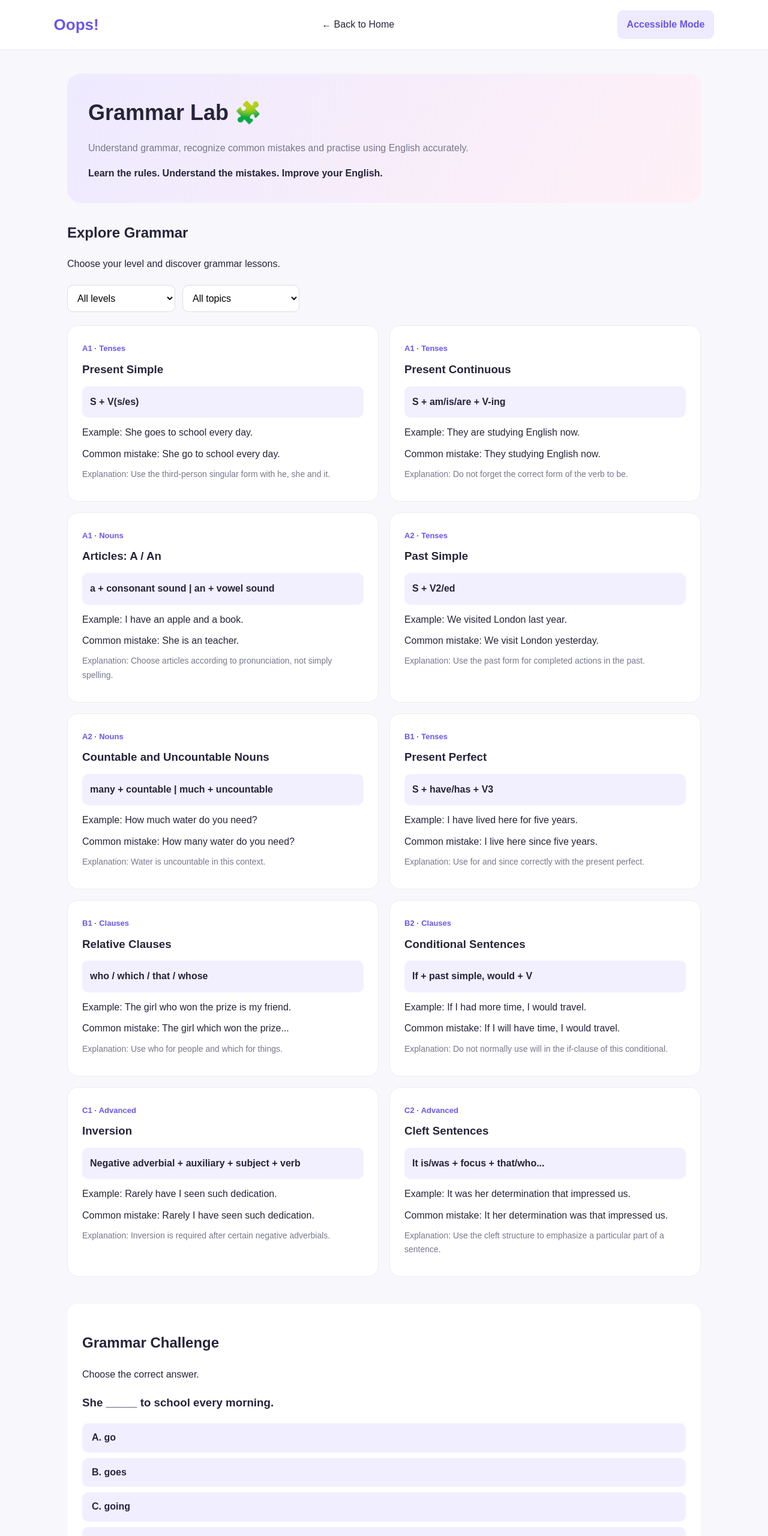
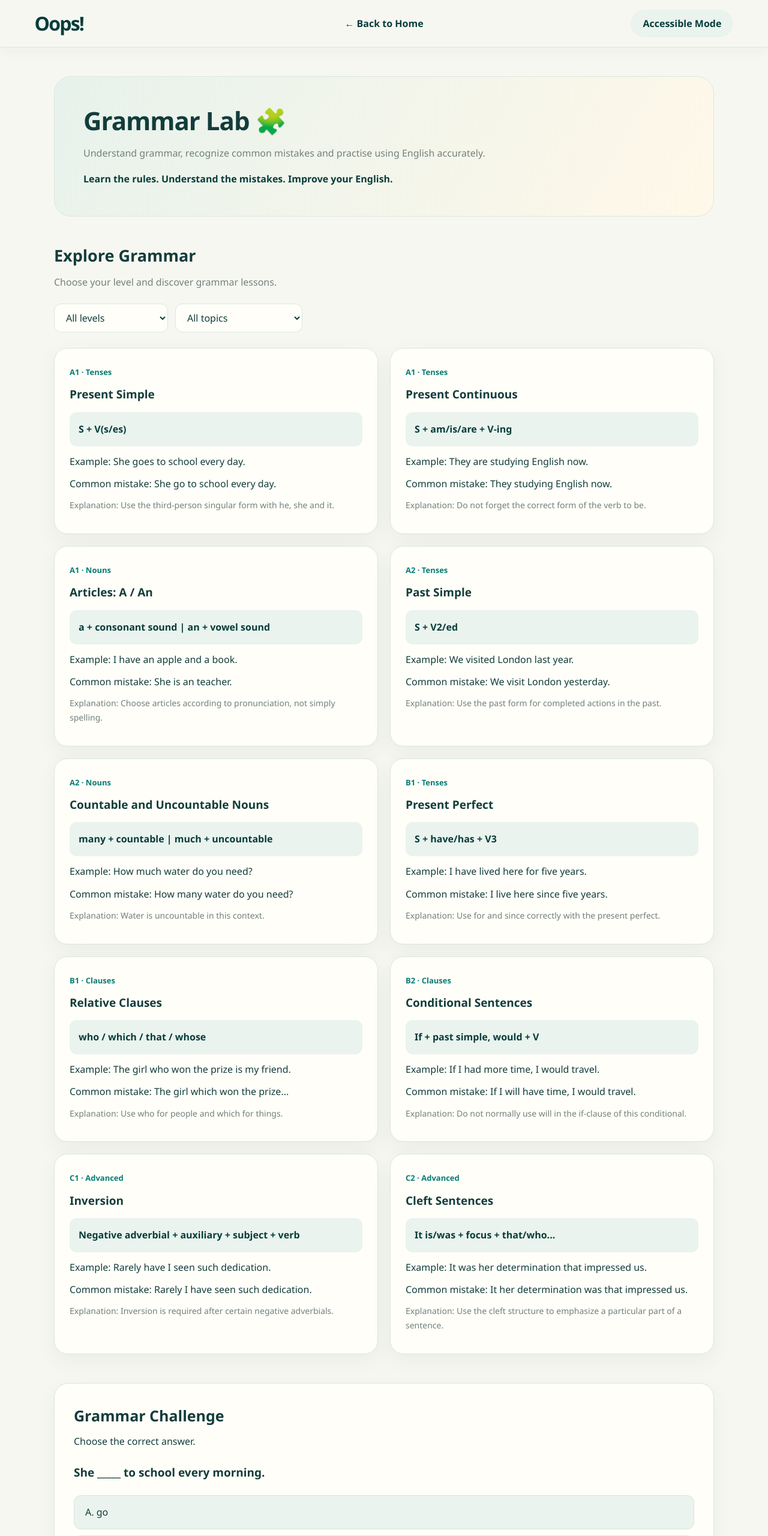
Before and after one commit to oops-english/oopslearn, a plain HTML site: page grammar.html in a window 1280 px wide. Shown: the top 2560 px of the page at 60% size. Drawn offline with Linux system fonts and the light colour scheme.

Commit message:
Update grammar.html

```diff
--- a/grammar.html
+++ b/grammar.html
@@ -5,42 +5,426 @@
 <meta charset="UTF-8">
 <meta name="viewport" content="width=device-width, initial-scale=1.0">
 <title>Grammar Lab | Oops!</title>
+
 <style>
-:root{--primary:#6957e8;--bg:#f7f7fc;--text:#26243a;--card:#fff;--muted:#77778d}
-*{box-sizing:border-box}
-body{margin:0;font-family:Arial,sans-serif;background:var(--bg);color:var(--text);line-height:1.65}
-header{background:var(--card);padding:17px 7%;display:flex;justify-content:space-between;align-items:center;gap:15px;flex-wrap:wrap;border-bottom:1px solid #eee}
-.logo{font-size:26px;font-weight:800;color:var(--primary);text-decoration:none}
-header a:not(.logo){color:var(--text);text-decoration:none}
-button,select{font:inherit}
-button{cursor:pointer;border:0;border-radius:10px;padding:11px 16px;font-weight:700}
-.primary{background:var(--primary);color:white}
-.secondary{background:#eeeaff;color:var(--primary)}
-main{max-width:1100px;margin:auto;padding:40px 22px}
-.hero{padding:35px;background:linear-gradient(120deg,#eeeaff,#fff0f6);border-radius:22px;margin-bottom:30px}
-.hero h1{font-size:36px;margin:0}
-.hero p{color:var(--muted)}
-.filters{display:flex;gap:12px;flex-wrap:wrap;margin:22px 0}
-select{padding:12px;border:1px solid #ddd;border-radius:10px;background:white;min-width:180px}
-.lesson-grid{display:grid;grid-template-columns:repeat(2,1fr);gap:18px}
-.lesson{background:var(--card);padding:24px;border-radius:18px;border:1px solid #eee}
-.level{color:var(--primary);font-size:13px;font-weight:bold}
-.lesson h3{margin:7px 0}
-.formula{background:#f2efff;padding:13px;border-radius:10px;margin:12px 0;font-weight:bold}
-.lesson p{margin:9px 0}
-.muted{color:var(--muted);font-size:14px}
-.quiz{margin-top:45px;background:var(--card);padding:25px;border-radius:18px}
-.option{display:block;width:100%;text-align:left;margin:9px 0;background:#f1efff;color:#29243c}
-#feedback{font-weight:bold;margin-top:15px}
-body.accessible{--bg:#000;--text:#fff;--card:#111;--muted:#eee;--primary:#ffeb3b}
-body.accessible .hero{background:#171717}
-body.accessible .formula,body.accessible .option{background:#333;color:#fff}
-body.accessible select{background:#111;color:white;border:2px solid white}
-body.large-text{font-size:120%}
-:focus-visible{outline:3px solid #ff9800;outline-offset:4px}
-footer{text-align:center;padding:30px;color:var(--muted)}
-@media(max-width:650px){.lesson-grid{grid-template-columns:1fr}.hero h1{font-size:29px}}
+:root {
+  --primary: #39b9ad;
+  --primary-dark: #073d3b;
+  --bg: #f7f7f1;
+  --text: #123d3b;
+  --card: #fffef9;
+  --muted: #71817d;
+  --line: #dce6df;
+  --soft: #eaf3ee;
+  --gold: #f6bd2f;
+  --shadow: 0 12px 35px rgba(7,61,59,.06);
+}
+
+* {
+  box-sizing: border-box;
+  margin: 0;
+  padding: 0;
+}
+
+html {
+  scroll-behavior: smooth;
+  scroll-padding-top: 100px;
+}
+
+body {
+  margin: 0;
+  font-family: "Be Vietnam Pro", "Segoe UI", Arial, sans-serif;
+  background: var(--bg);
+  color: var(--text);
+  line-height: 1.7;
+  overflow-x: hidden;
+  -webkit-font-smoothing: antialiased;
+}
+
+h1, h2, h3, .logo {
+  font-family: "Lexend", "Be Vietnam Pro", "Segoe UI", sans-serif;
+}
+
+header {
+  min-height: 76px;
+  padding: 12px clamp(20px, 4.5vw, 76px);
+  display: grid;
+  grid-template-columns: 1fr auto 1fr;
+  align-items: center;
+  gap: 20px;
+  position: sticky;
+  top: 0;
+  z-index: 100;
+  background: rgba(247,247,241,.96);
+  border-bottom: 1px solid var(--line);
+  box-shadow: 0 5px 22px rgba(7,61,59,.04);
+  backdrop-filter: blur(14px);
+  -webkit-backdrop-filter: blur(14px);
+}
+
+.logo {
+  justify-self: start;
+  font-size: 32px;
+  font-weight: 900;
+  letter-spacing: -1.8px;
+  color: var(--primary-dark);
+  text-decoration: none;
+}
+
+header a:not(.logo) {
+  justify-self: center;
+  color: var(--primary-dark);
+  text-decoration: none;
+  font-weight: 700;
+  transition: color .2s ease;
+}
+
+header a:not(.logo):hover {
+  color: #159b8e;
+}
+
+header button {
+  justify-self: end;
+  min-height: 46px;
+  padding: 0 20px;
+  border-radius: 999px;
+  font: inherit;
+  font-weight: 700;
+}
+
+button, select {
+  font: inherit;
+}
+
+button {
+  cursor: pointer;
+  border: none;
+  transition: background .2s ease,
+              color .2s ease,
+              transform .2s ease,
+              box-shadow .2s ease;
+}
+
+button:active {
+  transform: translateY(1px);
+}
+
+.primary {
+  background: var(--primary-dark);
+  color: white;
+}
+
+.primary:hover {
+  background: #0c5751;
+  box-shadow: 0 5px 14px rgba(7,61,59,.13);
+}
+
+.secondary {
+  background: #eaf3ee;
+  color: var(--primary-dark);
+}
+
+.secondary:hover {
+  background: #dcece5;
+}
+
+main {
+  width: min(1100px, 92%);
+  margin: auto;
+  padding: 48px 0 70px;
+}
+
+.hero {
+  padding: clamp(30px, 5vw, 48px);
+  background: linear-gradient(120deg, #e7f2ec, #fff8e9);
+  border: 1px solid var(--line);
+  border-radius: 28px;
+  margin-bottom: 42px;
+}
+
+.hero h1 {
+  font-size: clamp(29px, 4vw, 42px);
+  line-height: 1.2;
+  letter-spacing: -1px;
+  margin-bottom: 15px;
+}
+
+.hero p {
+  color: var(--muted);
+  margin-bottom: 16px;
+  font-size: 16px;
+}
+
+.hero strong {
+  color: var(--primary-dark);
+}
+
+main > h2 {
+  font-size: 27px;
+  margin-bottom: 8px;
+}
+
+main > p {
+  color: var(--muted);
+}
+
+.filters {
+  display: flex;
+  gap: 12px;
+  flex-wrap: wrap;
+  margin: 22px 0 26px;
+}
+
+select {
+  min-height: 48px;
+  min-width: 190px;
+  padding: 0 15px;
+  border: 1px solid var(--line);
+  border-radius: 12px;
+  background: var(--card);
+  color: var(--text);
+  outline: none;
+  cursor: pointer;
+}
+
+select:focus-visible {
+  outline: 3px solid var(--gold);
+  outline-offset: 3px;
+}
+
+.lesson-grid {
+  display: grid;
+  grid-template-columns: repeat(2, minmax(0, 1fr));
+  gap: 20px;
+}
+
+.lesson {
+  min-width: 0;
+  background: var(--card);
+  padding: 25px;
+  border-radius: 22px;
+  border: 1px solid var(--line);
+  box-shadow: var(--shadow);
+  transition: transform .2s ease, box-shadow .2s ease;
+}
+
+.lesson:hover {
+  transform: translateY(-3px);
+  box-shadow: 0 16px 35px rgba(7,61,59,.09);
+}
+
+.level {
+  color: #087d73;
+  font-size: 13px;
+  font-weight: 800;
+}
+
+.lesson h3 {
+  font-size: 19px;
+  margin: 8px 0 13px;
+}
+
+.formula {
+  background: var(--soft);
+  color: var(--primary-dark);
+  padding: 15px;
+  border-radius: 12px;
+  margin: 12px 0;
+  font-weight: 800;
+  overflow-wrap: anywhere;
+}
+
+.lesson p {
+  margin: 10px 0;
+  overflow-wrap: anywhere;
+}
+
+.muted {
+  color: var(--muted);
+  font-size: 14px;
+}
+
+.quiz {
+  margin-top: 48px;
+  background: var(--card);
+  padding: clamp(22px, 4vw, 32px);
+  border: 1px solid var(--line);
+  border-radius: 24px;
+  box-shadow: var(--shadow);
+}
+
+.quiz h2 {
+  font-size: 25px;
+  margin-bottom: 8px;
+}
+
+.quiz h3 {
+  margin: 22px 0;
+  font-size: 19px;
+}
+
+.option {
+  display: block;
+  width: 100%;
+  min-height: 52px;
+  text-align: left;
+  margin: 10px 0;
+  padding: 14px 18px;
+  border-radius: 12px;
+  background: var(--soft);
+  color: var(--text);
+  border: 1px solid var(--line);
+}
+
+.option:hover {
+  border-color: var(--primary);
+  background: #e1f1e9;
+}
+
+#feedback {
+  font-weight: 700;
+  margin-top: 16px;
+  line-height: 1.7;
+}
+
+#next {
+  margin-top: 18px;
+  min-height: 48px;
+  padding: 0 22px;
+  border-radius: 12px;
+}
+
+footer {
+  text-align: center;
+  padding: 28px 20px;
+  color: var(--muted);
+  border-top: 1px solid var(--line);
+}
+
+/* Accessible Mode */
+body.accessible {
+  --bg: #000;
+  --text: #fff;
+  --card: #111;
+  --muted: #eee;
+  --primary: #ffeb3b;
+  --primary-dark: #000;
+  --line: #ffeb3b;
+  --soft: #181818;
+  color-scheme: dark;
+}
+
+body.accessible header {
+  background: #000;
+  border-color: #ffeb3b;
+}
+
+body.accessible .logo,
+body.accessible header a:not(.logo) {
+  color: #ffeb3b;
+}
+
+body.accessible .hero,
+body.accessible .lesson,
+body.accessible .quiz {
+  background: #111;
+  border: 2px solid #ffeb3b;
+}
+
+body.accessible .hero strong,
+body.accessible .level {
+  color: #ffeb3b;
+}
+
+body.accessible .formula,
+body.accessible .option,
+body.accessible select {
+  background: #181818;
+  color: #fff;
+  border: 1px solid #ffeb3b;
+}
+
+body.accessible .primary,
+body.accessible .secondary {
+  background: #ffeb3b;
+  color: #000;
+}
+
+body.large-text {
+  font-size: 120%;
+}
+
+:focus-visible {
+  outline: 3px solid #ff9800;
+  outline-offset: 4px;
+}
+
+/* Responsive */
+@media (max-width: 760px) {
+  header {
+    grid-template-columns: 1fr auto;
+    gap: 10px;
+    padding: 12px 18px;
+  }
+
+  header a:not(.logo) {
+    grid-column: 1 / -1;
+    grid-row: 2;
+    justify-self: start;
+  }
+
+  header button {
+    grid-column: 2;
+    grid-row: 1;
+    padding: 0 13px;
+    font-size: 13px;
+  }
+
+  main {
+    width: 92%;
+    padding-top: 28px;
+  }
+
+  .lesson-grid {
+    grid-template-columns: 1fr;
+  }
+}
+
+@media (max-width: 480px) {
+  .hero {
+    padding: 25px 21px;
+    border-radius: 20px;
+  }
+
+  .filters {
+    flex-direction: column;
+  }
+
+  select {
+    width: 100%;
+  }
+
+  .lesson {
+    padding: 20px;
+  }
+
+  .quiz {
+    padding: 21px 17px;
+  }
+}
+
+@media (prefers-reduced-motion: reduce) {
+  html {
+    scroll-behavior: auto;
+  }
+
+  *, *::before, *::after {
+    animation-duration: .01ms !important;
+    transition-duration: .01ms !important;
+  }
+}
 </style>
+
 </head>
 <body>
 <header>
```
